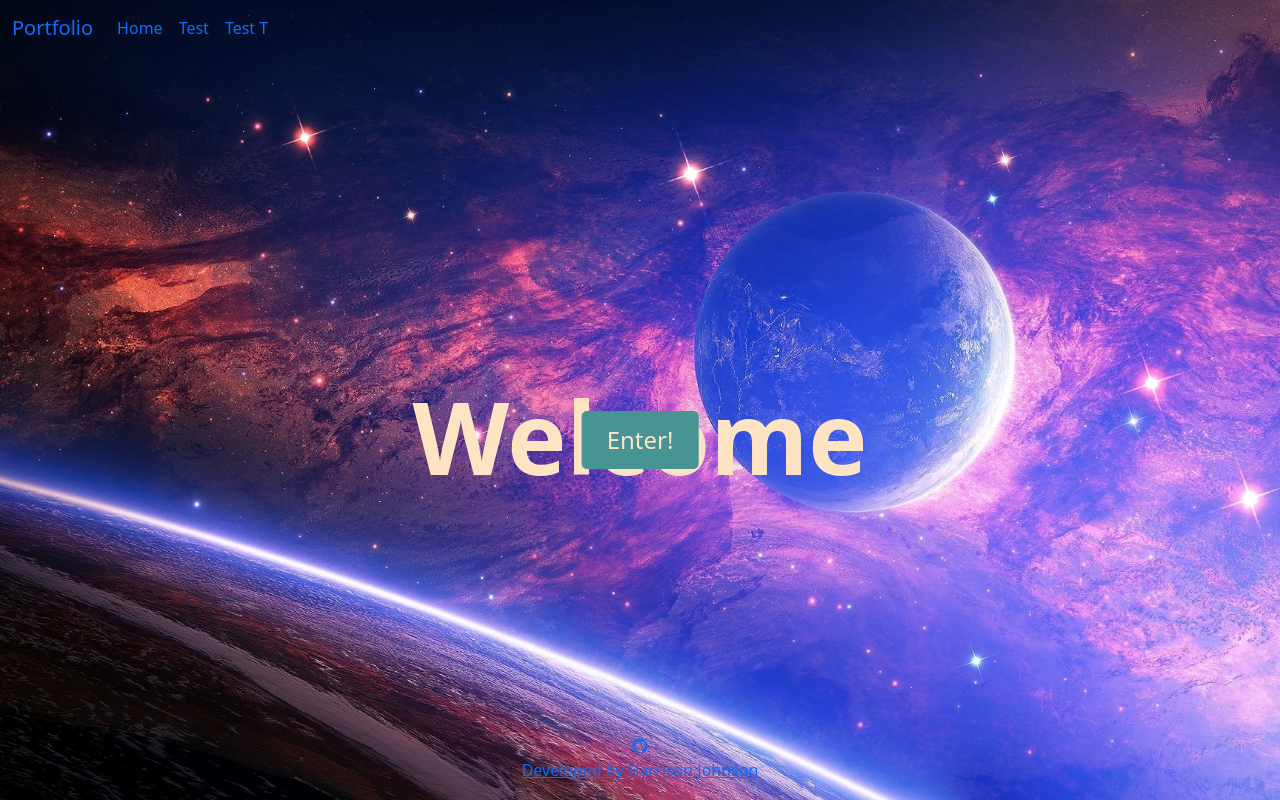
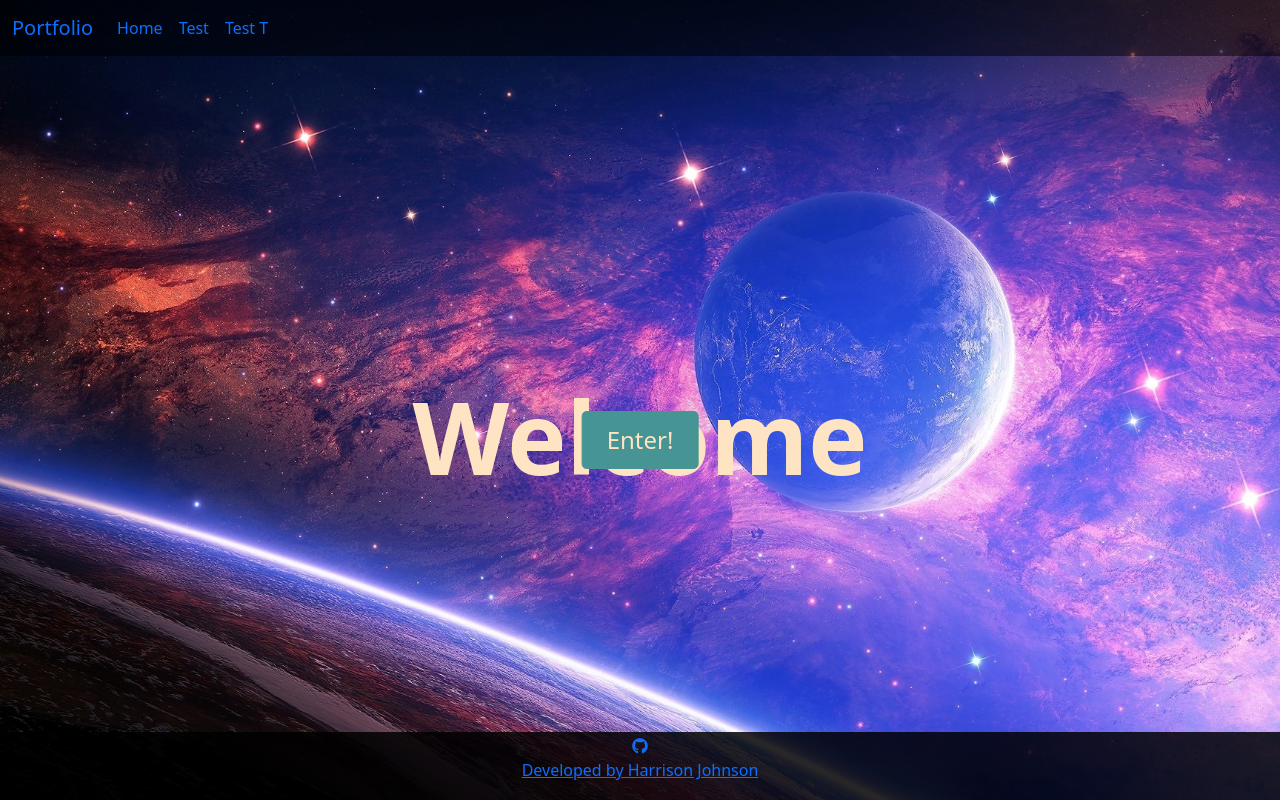
Before and after one commit to GitHub-Harrison/portfolio, a Django app: page / in a window 1280 px wide. Run offline with Django 3.2, Linux system fonts and the light colour scheme; some libraries are stand-ins or nearby versions.

Commit message:
Change nav+footer background colour

```diff
--- a/static/css/base.css
+++ b/static/css/base.css
@@ -10,6 +10,12 @@ body {
 
     height: calc(100vh - 164px);
     height: 100%;
+}
+
+/* Navbar styling */
+
+nav {
+    background-color: rgba(0, 0, 0, 0.514);
 }
 
 /* welcome message */
@@ -87,6 +93,8 @@ footer {
     padding: 2px;
     height: auto;
     width: 100%;
+
+    background-color: rgba(0, 0, 0, 0.842);
 }
 /* -------------------------------- Media Queries */
 
```
